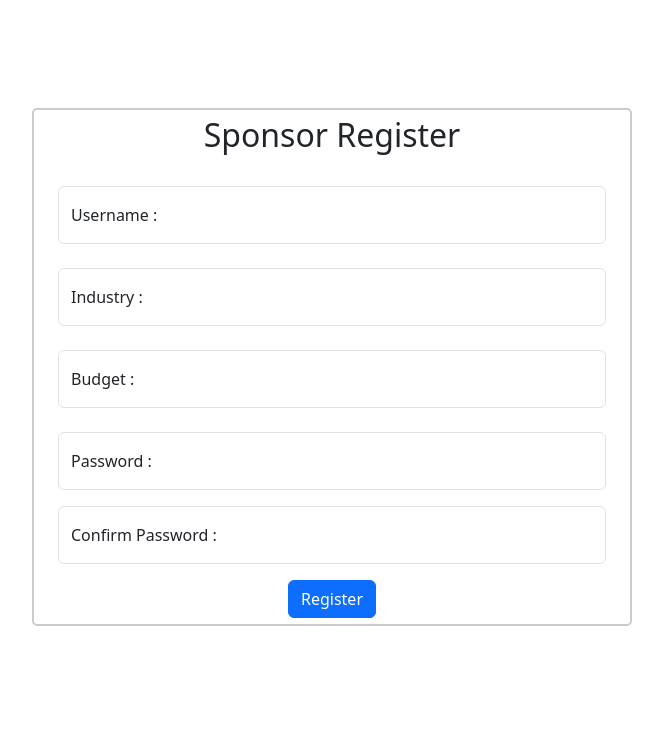
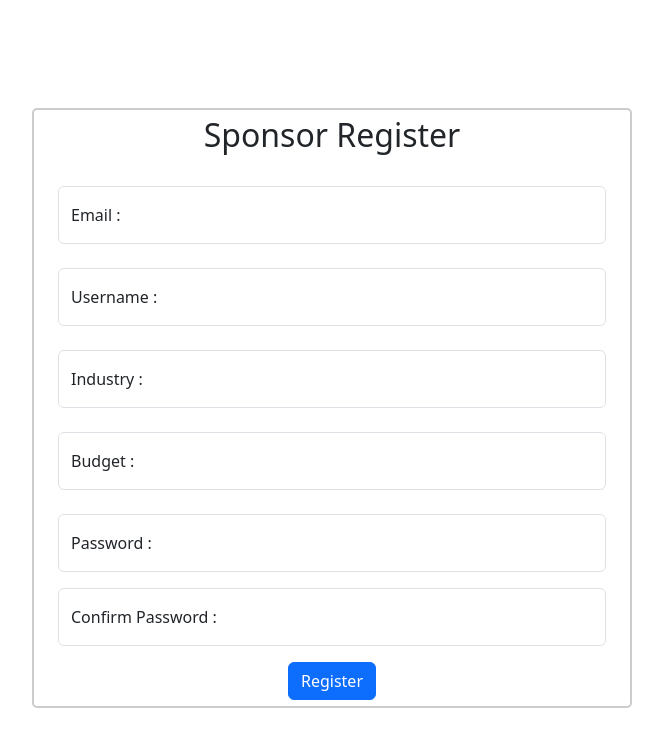
Before and after one commit to Rubix-av/IESCP, a Flask app: page /auth/sponsor-register in a window 1280 px wide. Shown: the part 56-804 px from the top of the page, without its empty margins (308-971 px from the left). Before the commit the page ends 682 px from the top, so only its background shows below. Run offline with Flask 3, Linux system fonts and the light colour scheme.

Commit message:
Added email in login/sign-up field

```diff
--- a/website/auth.py
+++ b/website/auth.py
@@ -5,7 +5,7 @@ from werkzeug.security import generate_password_hash, check_password_hash
 
 auth = Blueprint("auth", __name__)
 
-# ==============User Login==============
+# User Login
 @auth.route("/login", methods=["GET","POST"])
 def login():
     if current_user.is_authenticated:
@@ -13,11 +13,11 @@ def login():
         return redirect(url_for("views.sponsor_profile"))
 
     if request.method == "POST":
-        username = request.form.get("username")
+        email = request.form.get("email")
         password = request.form.get("password")
 
-        sponsor = Sponsors.query.filter_by(username=username).first()
-        influencer = Influencers.query.filter_by(username=username).first()
+        sponsor = Sponsors.query.filter_by(email=email).first()
+        influencer = Influencers.query.filter_by(email=email).first()
 
         if sponsor:
             if check_password_hash(sponsor.password, password):
@@ -42,7 +42,7 @@ def login():
 
     return render_template("login.html", user=current_user)
 
-# ==============Sponsor Register==============
+# Sponsor Register
 @auth.route("/sponsor-register", methods=["GET","POST"])
 def sponsor_register():
     if current_user.is_authenticated:
@@ -50,13 +50,14 @@ def sponsor_register():
         return redirect(url_for("views.sponsor_profile"))
 
     if request.method == "POST":
+        email = request.form.get("email")
         username = request.form.get("username")
         industry = request.form.get("industry")
         budget = int(request.form.get("budget"))
         password1 = request.form.get("password1")
         password2 = request.form.get("password2")
 
-        sponsor = Sponsors.query.filter_by(username=username).first()
+        sponsor = Sponsors.query.filter_by(email=email).first()
 
         if sponsor:
             flash("User already exists!", category='error')
@@ -68,7 +69,7 @@ def sponsor_register():
             flash("You need to add some budget", category='error')
             return redirect(url_for("auth.sponsor_register"))
         else:
-            new_sponsor = Sponsors(username=username, industry=industry, budget=budget, password=generate_password_hash(password1))
+            new_sponsor = Sponsors(email=email, username=username, industry=industry, budget=budget, password=generate_password_hash(password1))
 
             db.session.add(new_sponsor)
             db.session.commit()
@@ -80,7 +81,7 @@ def sponsor_register():
 
     return render_template("sponsor/sponsor-register.html")
 
-# ==============Influencer Register==============
+# Influencer Register
 @auth.route("/influencer-register", methods=["GET","POST"])
 def influencer_register():
     if current_user.is_authenticated:
@@ -88,6 +89,7 @@ def influencer_register():
         return redirect(url_for("views.influencer_profile"))
 
     if request.method == "POST":
+        email = request.form.get("email")
         username = request.form.get("username")
         category = request.form.get("category")
         niche = request.form.get("niche")
@@ -96,7 +98,7 @@ def influencer_register():
         password1 = request.form.get("password1")
         password2 = request.form.get("password2")
 
-        influencer = Influencers.query.filter_by(username=username).first()
+        influencer = Influencers.query.filter_by(email=email).first()
 
         if influencer:
             flash("Influencer already exists!", category='error')
@@ -105,7 +107,7 @@ def influencer_register():
             flash("Incorrect password!", category='error')
             return redirect(url_for("auth.influencer_register"))
         else:
-            new_influencer = Influencers(username=username, category=category, niche=niche, followers=followers, password=generate_password_hash(password1), platform_preference=platform_preference)
+            new_influencer = Influencers(email=email, username=username, category=category, niche=niche, followers=followers, password=generate_password_hash(password1), platform_preference=platform_preference)
 
             db.session.add(new_influencer)
             db.session.commit()
@@ -116,7 +118,7 @@ def influencer_register():
 
     return render_template("influencer/influencer-register.html")
 
-# ==============Logout User==============
+# Logout User
 @auth.route("logout")
 @login_required
 def logout():
--- a/website/model.py
+++ b/website/model.py
@@ -5,7 +5,8 @@ from sqlalchemy import Date
 class Sponsors(db.Model, UserMixin):
     __tablename__ = "sponsors"
 
-    id = db.Column(db.Integer, primary_key=True, unique=True)
+    id = db.Column(db.Integer, primary_key=True)
+    email = db.Column(db.String(150), unique=True, nullable=False)
     username = db.Column(db.String(100), nullable=False)
     industry = db.Column(db.String(150), nullable=False)
     budget = db.Column(db.Integer, nullable=False)
@@ -18,6 +19,7 @@ class Influencers(db.Model, UserMixin):
     __tablename__ = "influencers"
 
     id = db.Column(db.Integer, primary_key=True)
+    email = db.Column(db.String(150), unique=True, nullable=False)
     username = db.Column(db.String(100), nullable=False)
     category = db.Column(db.String(100), nullable=False)
     niche = db.Column(db.String(100), nullable=False)
--- a/website/templates/influencer/influencer-profile.html
+++ b/website/templates/influencer/influencer-profile.html
@@ -1 +1,5 @@
-<h1>This is influencer profile</h1>
+{% extends "base.html" %} {% block title %}Login{% endblock %}
+
+{% block content %}
+<h1>This is Influencer Profile</h1>
+{% endblock %}
--- a/website/templates/influencer/influencer-register.html
+++ b/website/templates/influencer/influencer-register.html
@@ -6,6 +6,11 @@
   {# influencer register input form #}
   <form method="POST" class="form-control" id="influencer-register-form">
       <h2 align="center">Influencer Register</h2> <br>
+
+      <div class="form-floating mb-4">
+        <input type="email" id="email" name="email" placeholder="Enter Email" class="form-control">
+        <label for="email">Email : </label>
+      </div>
 
       <div class="form-floating mb-4">
         <input type="text" id="username" name="username" placeholder="Enter Username" class="form-control">
--- a/website/templates/login.html
+++ b/website/templates/login.html
@@ -22,8 +22,8 @@
       <h2 align="center">Login</h2> <br>
 
       <div class="form-floating mb-4">
-        <input type="text" id="username" name="username" placeholder="Enter Username" class="form-control">
-        <label for="username">Username : </label>
+        <input type="email" id="email" name="email" placeholder="Enter Email" class="form-control">
+        <label for="email">Email : </label>
       </div>
 
       <div class="form-floating mb-3">
--- a/website/templates/sponsor/sponsor-register.html
+++ b/website/templates/sponsor/sponsor-register.html
@@ -6,6 +6,11 @@
   {# sponsor register input form #}
   <form method="POST" class="form-control" id="sponsor-register-form">
       <h2 align="center">Sponsor Register</h2> <br>
+
+      <div class="form-floating mb-4">
+        <input type="email" id="email" name="email" placeholder="Enter Email" class="form-control">
+        <label for="email">Email : </label>
+      </div>
 
       <div class="form-floating mb-4">
         <input type="text" id="username" name="username" placeholder="Enter Username" class="form-control">
```
Also changed, not shown: instance/database.db.
